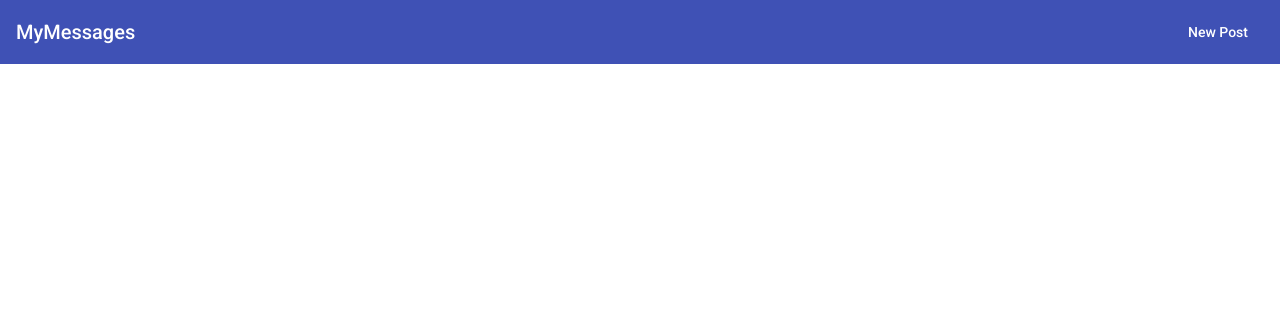
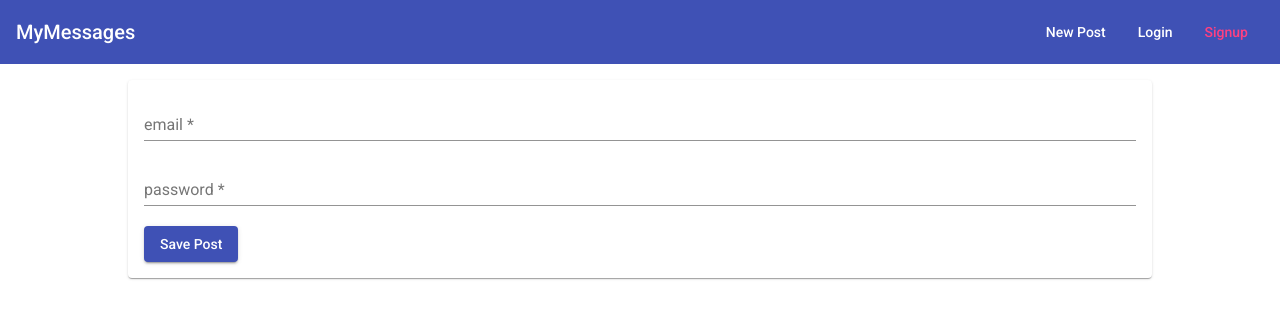
Before and after one commit to shinylei/MEAN-Stack-WebApp, an Angular app: page /signup in a window 1280 px wide. Before the commit this address led to /. Shown: the top 318 px of the page. Built offline with nearby package versions, Linux system fonts and the light colour scheme.

Commit message:
add signup and login component

```diff
--- a/src/app/app-routing.module.ts
+++ b/src/app/app-routing.module.ts
@@ -2,11 +2,15 @@
 import {RouterModule, Routes} from '@angular/router';
 import { PostListComponent } from "./posts/post-list/post-list.component";
 import { PostCreateComponent } from "./posts/post-create/post-create.component";
+import { loginComponent } from "./auth/login/login.component";
+import { signupComponent } from "./auth/signup/signup.component";
 
 const routes : Routes = [
     {path: '', component: PostListComponent},
     {path: 'create', component: PostCreateComponent},
-    {path: 'edit/:postId', component: PostCreateComponent}
+    {path: 'edit/:postId', component: PostCreateComponent},
+    {path: 'login', component: loginComponent},
+    {path: 'signup', component: signupComponent}
 ]
 
 @NgModule({
--- /dev/null
+++ b/src/app/auth/login/login.component.css
@@ -0,0 +1,3 @@
+mat-form-field,textarea {
+    width: 100%;
+}
--- /dev/null
+++ b/src/app/auth/login/login.component.html
@@ -0,0 +1,23 @@
+<mat-card>
+    <form (submit)="onLogin(loginForm)" #loginForm="ngForm">
+        <mat-form-field>
+            <input matInput type="email" placeholder="email"
+                name="email"
+                ngModel
+                required
+                email
+                #emailInput="ngModel">
+            <mat-error *ngIf="emailInput.invalid">Please Enter a valid email</mat-error>
+        </mat-form-field>
+        <mat-form-field>
+            <input type="password" matInput placeholder="password"
+                name="password"
+                ngModel
+                required
+                #passwordInput="ngModel"
+                >
+            <mat-error *ngIf="passwordInput.invalid">Please enter a validpassword</mat-error>
+        </mat-form-field>
+        <button mat-raised-button color="primary" type="submit">Save Post</button>
+    </form>
+</mat-card>
--- /dev/null
+++ b/src/app/auth/login/login.component.ts
@@ -0,0 +1,13 @@
+import { Component } from "@angular/core";
+import { NgForm } from "@angular/forms";
+
+@Component({
+  templateUrl: './login.component.html',
+  styleUrls: ['./login.component.css'],
+})
+export class loginComponent {
+
+    onLogin(form: NgForm) {
+
+    }
+}
--- /dev/null
+++ b/src/app/auth/signup/signup.component.css
@@ -0,0 +1,3 @@
+mat-form-field,textarea {
+    width: 100%;
+}
--- /dev/null
+++ b/src/app/auth/signup/signup.component.html
@@ -0,0 +1,23 @@
+<mat-card>
+    <form (submit)="onSignUp(signupForm)" #signupForm="ngForm">
+        <mat-form-field>
+            <input matInput type="email" placeholder="email"
+                name="email"
+                ngModel
+                required
+                email
+                #emailInput="ngModel">
+            <mat-error *ngIf="emailInput.invalid">Please Enter a valid email</mat-error>
+        </mat-form-field>
+        <mat-form-field>
+            <input type="password" matInput placeholder="password"
+                name="password"
+                ngModel
+                required
+                #passwordInput="ngModel"
+                >
+            <mat-error *ngIf="passwordInput.invalid">Please enter a validpassword</mat-error>
+        </mat-form-field>
+        <button mat-raised-button color="primary" type="submit">Save Post</button>
+    </form>
+</mat-card>
--- /dev/null
+++ b/src/app/auth/signup/signup.component.ts
@@ -0,0 +1,14 @@
+import { Component } from "@angular/core";
+import { NgForm } from "@angular/forms";
+
+@Component({
+  templateUrl: './signup.component.html',
+  styleUrls: ['./signup.component.css'],
+})
+export class signupComponent {
+
+  onSign(form: NgForm) {
+
+  }
+
+}
--- a/src/app/header/header.component.css
+++ b/src/app/header/header.component.css
@@ -2,6 +2,7 @@
     list-style: none;
     padding: 0;
     margin: 0;
+    display: flex;
 }
 
 a {
--- a/src/app/header/header.component.html
+++ b/src/app/header/header.component.html
@@ -2,6 +2,14 @@
     <span><a routerLink="/">MyMessages</a></span>
     <span class="spacer"></span>
     <ul>
-        <li><a mat-button routerLink="/create" routerLinkActive="mat-accent">New Post</a></li>
+        <li>
+            <a mat-button routerLink="/create" routerLinkActive="mat-accent">New Post</a>
+        </li>
+        <li>
+            <a mat-button routerLink="/login" routerLinkActive="mat-accent">Login</a>
+        </li>
+        <li>
+                <a mat-button routerLink="/signup" routerLinkActive="mat-accent">Signup</a>
+        </li>
     </ul>
 </mat-toolbar>
```
Also changed, not shown: src/app/app.module.ts (+7 -2 lines).
